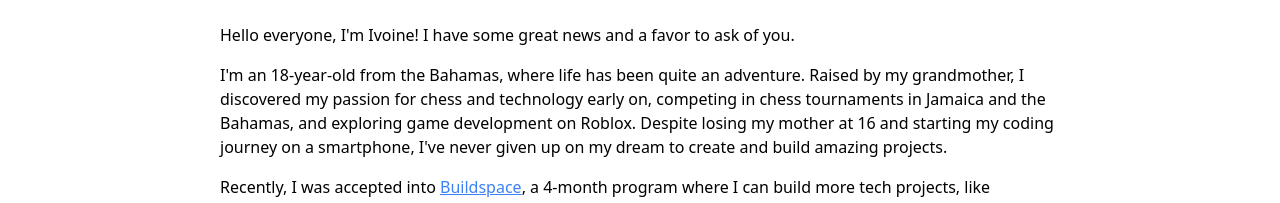
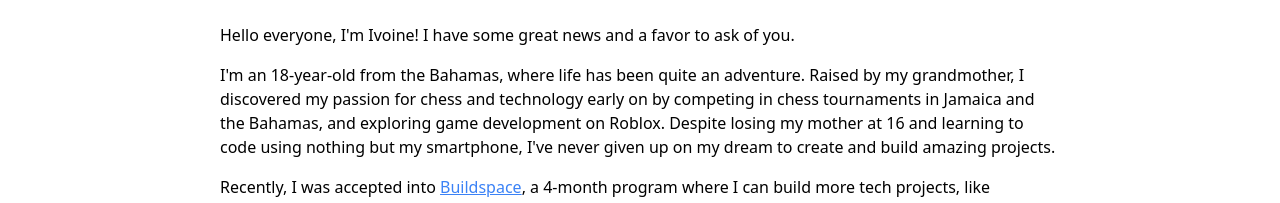
Before and after one commit to ivoinestrachan/mysite, a Next.js app: page /sponsor in a window 1280 px wide. Shown: the part 158-361 px from the top of the page. Built offline with nearby package versions, Linux system fonts and the light colour scheme; no server answers.

Commit message:
A couple of quick copy edits

```diff
--- a/pages/sponsor.tsx
+++ b/pages/sponsor.tsx
@@ -37,22 +37,22 @@ const sponsor = () => {
     intro:
       "Hello everyone, I'm Ivoine! I have some great news and a favor to ask of you.",
     secintro:
-      "I'm an 18-year-old from the Bahamas, where life has been quite an adventure. Raised by my\ngrandmother, I discovered my passion for chess and technology early on, competing in chess\ntournaments in Jamaica and the Bahamas, and exploring game development on Roblox.\nDespite losing my mother at 16 and starting my coding journey on a smartphone, I've never\ngiven up on my dream to create and build amazing projects.",
+      "I'm an 18-year-old from the Bahamas, where life has been quite an adventure. Raised by my\ngrandmother, I discovered my passion for chess and technology early on by competing in chess\ntournaments in Jamaica and the Bahamas, and exploring game development on Roblox.\nDespite losing my mother at 16 and learning to code using nothing but my smartphone, I've never\ngiven up on my dream to create and build amazing projects.",
 
     image: [
       "https://res.cloudinary.com/dxmrcocqb/image/upload/v1701898310/Deet_IMG_1289_xo1vaq.jpg",
       "https://res.cloudinary.com/dxmrcocqb/image/upload/v1701898453/Ivoine_journey_image_cwqbe8.png",
     ],
     support:
-      "I have an incredible opportunity to be part of Buildspace but I need some help getting there. I had a tough upbringing\nin The Bahamas and this opportunity could change my life. Here's a breakdown of what I'm facing:",
+      "I have an incredible opportunity to be part of Buildspace but I need some help getting there. I had a tough upbringing\nin The Bahamas and this opportunity could change my life. For me to participate in Buildspace, I'll need to spend:",
     flight: "Plane ticket: $700 - $800",
     rent: "Rent and security deposit: $850/month, security deposit $1,050",
     expenses:
       "Monthly expenses: Including bus/train fares, phone bills ($50/month), and groceries",
 
-    help: "Your support can make a huge difference! Here's how you can contribute:",
+    help: "Your support would make a huge difference! Here's how you can contribute:",
     //  donate: "Donations: Every contribution helps, no matter the size. Plus, I’ve partnered with Hack Club a\n501(c)(3) non-profit, making your donations tax-deductible.",
-    mono: "Non-Monetary Support: If you prefer, you can also help by donating airline points for the flight, or gift cards for U.S. grocery stores or transit.",
+    mono: "In-kind Support: If you prefer, you can also help by donating airline points for the flight, or gift cards for U.S. grocery stores or transit.",
     promise:
       "I will make the most of this opportunity. You can follow my journey and check out my projects on my",
     thanks:
```
